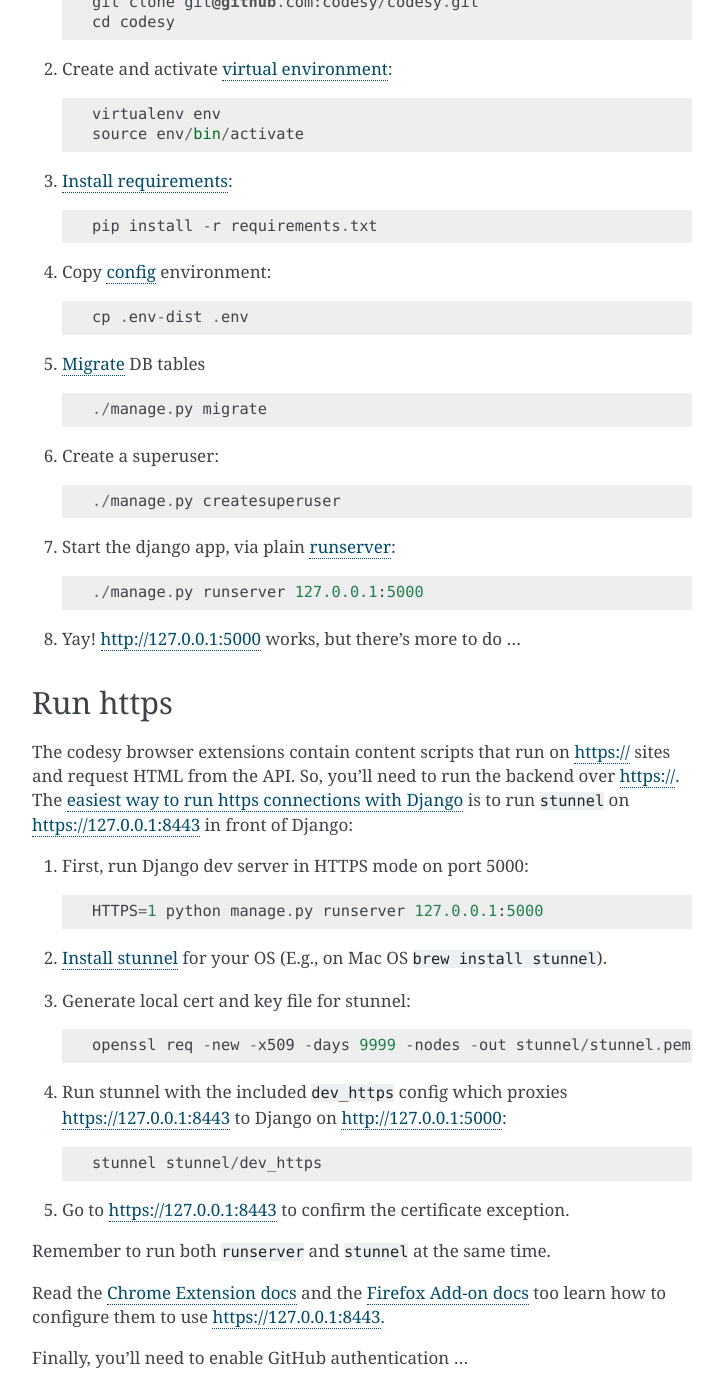
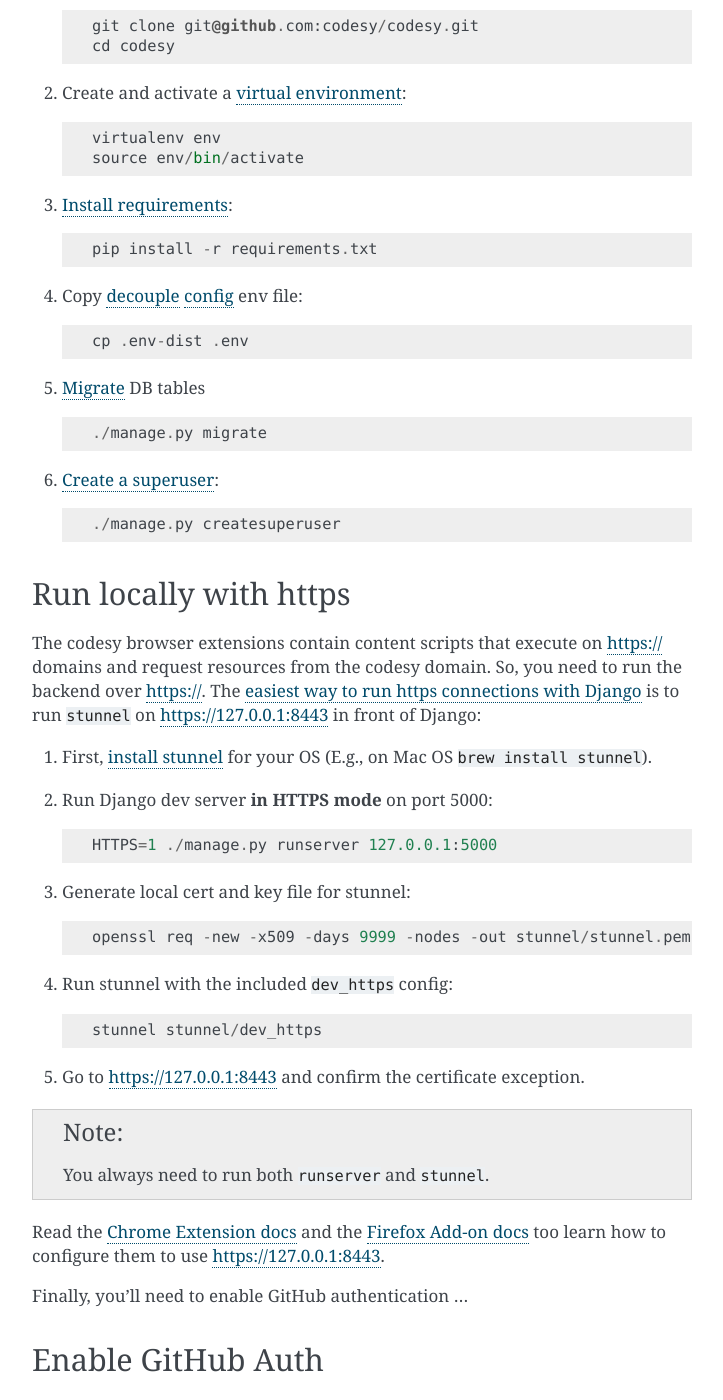
Before and after one commit to codesy/codesy, a Sphinx documentation site: the page built from docs/development.rst, in a window 1280 px wide and 1400 px high, scrolled down 874 px. Shown: the whole window, without its empty margins (388-1111 px from the left). Built offline with Sphinx 7.4.7, drawn with Linux system fonts in a browser that asks for light colours; some of the changed text lies outside the part shown.

Commit message:
fix #108 - better docs about https

```diff
--- a/docs/development.rst
+++ b/docs/development.rst
@@ -48,17 +48,18 @@ Requirements
 * `stunnel`_
 
 
-Get Started
------------
+Install Locally
+---------------
 
-codesy's API backend tries to be very slim, so starting should be easy:
+codesy's backend tries to be very slim, so starting should be easy.
+(Especially if you're familiar with Django):
 
-#. `Clone`_::
+#. `Clone`_ and change to the directory::
 
     git clone git@github.com:codesy/codesy.git
     cd codesy
 
-#. Create and activate `virtual environment`_::
+#. Create and activate a `virtual environment`_::
 
     virtualenv env
     source env/bin/activate
@@ -67,7 +68,7 @@ codesy's API backend tries to be very slim, so starting should be easy:
 
     pip install -r requirements.txt
 
-#. Copy `config`_ environment::
+#. Copy `decouple`_ `config`_ env file::
 
     cp .env-dist .env
 
@@ -75,60 +76,55 @@ codesy's API backend tries to be very slim, so starting should be easy:
 
     ./manage.py migrate
 
-#. Create a superuser::
+#. `Create a superuser`_::
 
    ./manage.py createsuperuser
 
-#. Start the django app, via plain `runserver`_::
-
-    ./manage.py runserver 127.0.0.1:5000
-
-#. Yay! http://127.0.0.1:5000 works, but there's more to do ...
 
 .. _python: https://www.python.org/
 .. _stunnel: https://www.stunnel.org/
 .. _Clone: http://git-scm.com/book/en/Git-Basics-Getting-a-Git-Repository#Cloning-an-Existing-Repository
 .. _virtual environment: http://docs.python-guide.org/en/latest/dev/virtualenvs/
 .. _Install requirements: http://pip.readthedocs.org/en/latest/user_guide.html#requirements-files
+.. _decouple: https://pypi.python.org/pypi/python-decouple
 .. _config: http://12factor.net/config
-.. _runserver: https://docs.djangoproject.com/en/dev/ref/django-admin/#django-admin-runserver
+.. _Create a superuser: https://docs.djangoproject.com/en/1.7/ref/django-admin/#django-admin-createsuperuser
 
 
 .. _Run https:
 
-Run https
----------
+Run locally with https
+----------------------
 
-The codesy browser extensions contain content scripts that run on https://
-sites and request HTML from the API. So, you'll need to run the backend over
-https://. The `easiest way to run https connections with Django`_ is to run
-``stunnel`` on https://127.0.0.1:8443 in front of Django:
+The codesy browser extensions contain content scripts that execute on https://
+domains and request resources from the codesy domain. So, you need to run the
+backend over https://. The `easiest way to run https connections with Django`_
+is to run ``stunnel`` on https://127.0.0.1:8443 in front of Django:
 
-#. First, run Django dev server in HTTPS mode on port 5000::
+#. First, `install stunnel`_ for your OS (E.g., on Mac OS ``brew install stunnel``).
 
-    HTTPS=1 python manage.py runserver 127.0.0.1:5000
+#. Run Django dev server **in HTTPS mode** on port 5000::
 
-#. `Install stunnel`_ for your OS (E.g., on Mac OS ``brew install stunnel``).
+    HTTPS=1 ./manage.py runserver 127.0.0.1:5000
 
 #. Generate local cert and key file for stunnel::
 
     openssl req -new -x509 -days 9999 -nodes -out stunnel/stunnel.pem -keyout stunnel/stunnel.pem
 
-#. Run stunnel with the included ``dev_https`` config which proxies
-   https://127.0.0.1:8443 to Django on http://127.0.0.1:5000::
+#. Run stunnel with the included ``dev_https`` config::
 
     stunnel stunnel/dev_https
 
-#. Go to https://127.0.0.1:8443 to confirm the certificate exception.
+#. Go to https://127.0.0.1:8443 and confirm the certificate exception.
 
-Remember to run both ``runserver`` and ``stunnel`` at the same time.
+.. note:: You always need to run both ``runserver`` and ``stunnel``.
 
 Read the `Chrome Extension docs`_ and the `Firefox Add-on docs`_ too learn how
 to configure them to use https://127.0.0.1:8443.
 
 Finally, you'll need to enable GitHub authentication ...
 
-.. _Install stunnel: https://duckduckgo.com/?q=install+stunnel
+.. _install stunnel: https://duckduckgo.com/?q=install+stunnel
 .. _easiest way to run https connections with Django: http://stackoverflow.com/a/8025645/571420
 .. _Chrome Extension docs: https://github.com/codesy/chrome-extension
 .. _Firefox Add-on docs: https://github.com/codesy/firefox-addon
@@ -237,6 +233,9 @@ to your own heroku app with `heroku toolbelt`_.
 
 #. That's it. https://codesy-username.herokuapp.com/ should work.
 
+Read the Chrome Extension docs and the Firefox Add-on docs too learn how to
+configure them to use https://codesy-username.herokuapp.com.
+
 Deploying to production
 -----------------------
 
```
